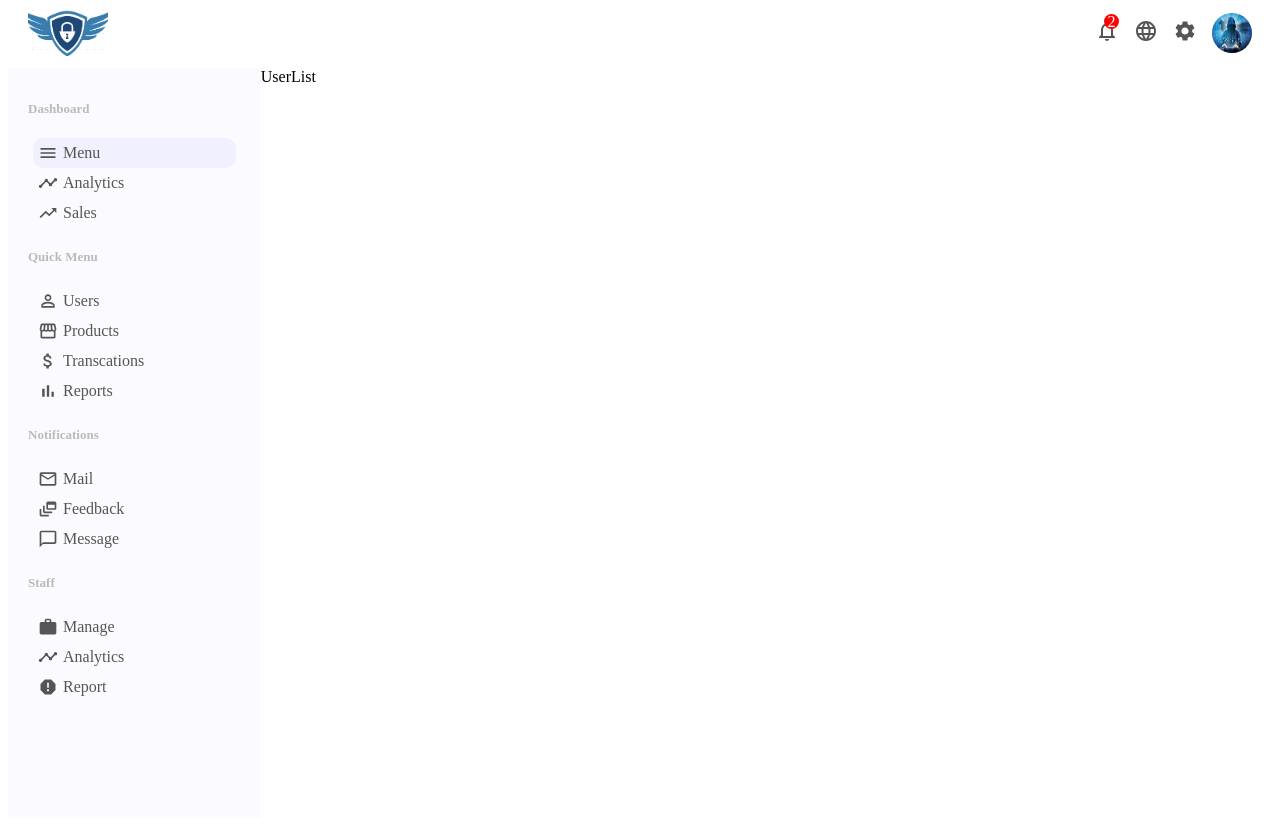
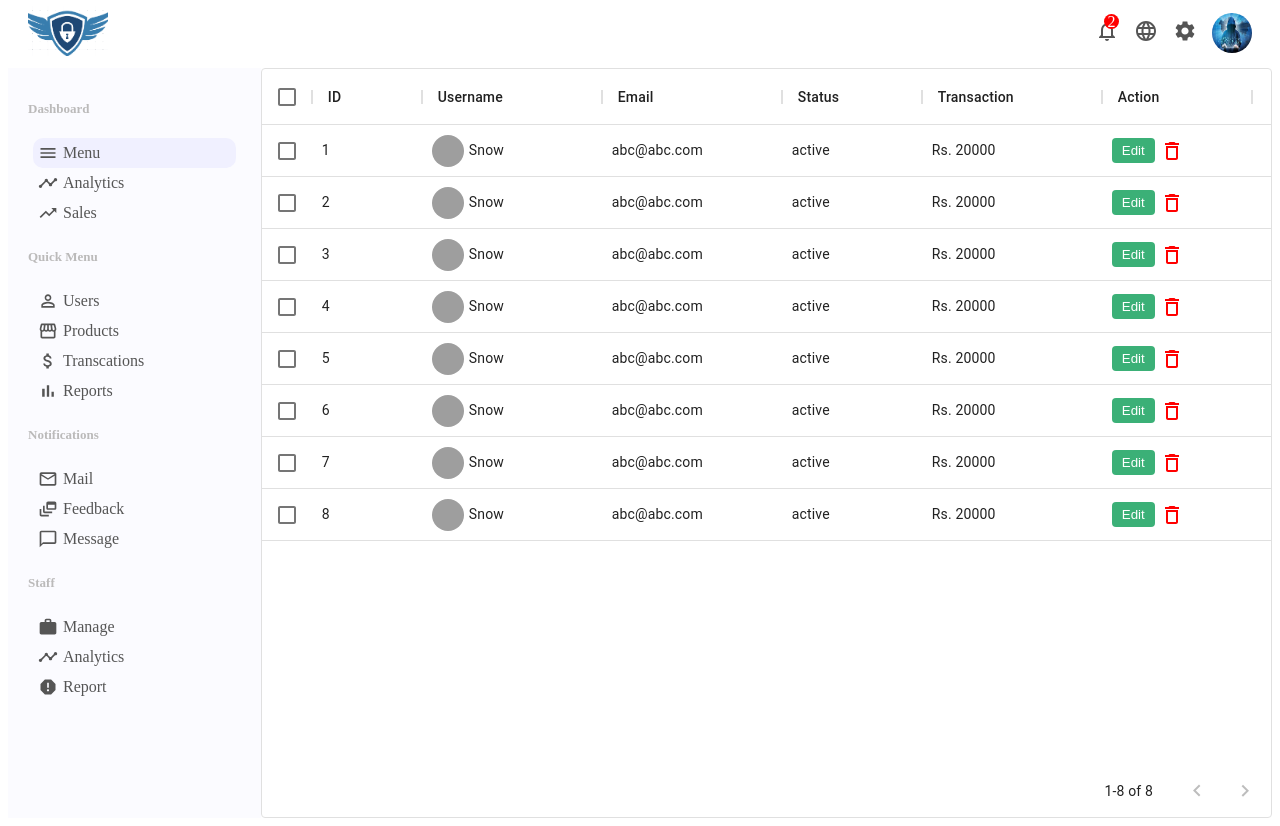
Before and after one commit to anuj26298/mui, a React (Create React App) app: page /users in a window 1280 px wide. Built offline with nearby package versions, Linux system fonts and the light colour scheme; grey boxes are pictures that could not be loaded.

Commit message:
Added Users List

```diff
--- a/src/components/pages/userlist/UserList.css
+++ b/src/components/pages/userlist/UserList.css
@@ -1,3 +1,18 @@
 .userList {
     flex: 4;
 }
+
+.userListEdit {
+    border: none;
+    border-radius: 4px;
+    padding: 5px 10px;
+    background-color: #3bb077;
+    color: white;
+    cursor: pointer;
+    margin-right: 5px;
+}
+
+.userListDelete {
+    cursor: pointer;
+    color: red;
+}
--- a/src/components/pages/userlist/UserList.jsx
+++ b/src/components/pages/userlist/UserList.jsx
@@ -1,8 +1,78 @@
-import React from 'react'
+import React, { useState } from 'react'
 import './UserList.css'
+import { DataGrid } from '@material-ui/data-grid'
+import { rows } from '../../../mockData/tableData'
+import { DeleteOutline } from "@material-ui/icons";
+import { Link } from 'react-router-dom';
 
 export default function UserList() {
-  return (
-    <div className='userList'>UserList</div>
-  )
+
+    const [data,setData] = useState(rows);
+
+    const handleDelete = (id) => {
+        setData(data.filter(item => item.id !== id))
+    }
+
+    const columns = [
+        { field: 'id', headerName: 'ID', width: 110 },
+        {
+            field: 'user',
+            headerName: 'Username',
+            width: 180,
+            // editable: true,
+            renderCell: (params) => {
+                return (
+                    <div style={{"display":"flex", "alignItems":"center"}}>
+                        <img src={params.row.avatar} style={{"height":"32px", "width":"32px", "borderRadius":"50%", "marginRight":"5px", "objectFit": "cover"}}/>
+                        {params.row.username}
+                    </div>
+                )
+            }
+        },
+        {
+            field: 'email',
+            headerName: 'Email',
+            width: 180,
+            // editable: true,
+        },
+        {
+            field: 'status',
+            headerName: 'Status',
+            width: 140,
+            editable: true,
+        },
+        {
+            field: 'transaction',
+            headerName: 'Transaction',
+            width: 180,
+            editable: true,
+        },
+        {
+            field:'action',
+            headerName:'Action',
+            width:150,
+            renderCell: (params) => {
+                return (
+                    <>
+                        <Link to={`/user/${params.row.id}`}>
+                            <button className="userListEdit">Edit</button>
+                        </Link>
+                        <DeleteOutline className="userListDelete" onClick={() => handleDelete(params.row.id)} />
+                    </>
+                )
+            }
+        }
+
+    ];
+    return (
+        <div className='userList'>
+            <DataGrid
+                rows={data}
+                columns={columns}
+                pageSize={10}
+                checkboxSelection
+                disableSelectionOnClick
+            />
+        </div>
+    )
 }
--- /dev/null
+++ b/src/mockData/tableData.js
@@ -0,0 +1,58 @@
+
+export const rows = [
+    {
+        id: 1, username: 'Snow',
+        avatar: 'https://encrypted-tbn0.gstatic.com/images?q=tbn:ANd9GcRGWm7kgMH1PEsycRwkyqPcPB1b2NITpD8j2g&usqp=CAU',
+        email: 'abc@abc.com',
+        status: 'active',
+        transaction: 'Rs. 20000'
+    },
+    {
+        id: 2, username: 'Snow',
+        avatar: 'https://encrypted-tbn0.gstatic.com/images?q=tbn:ANd9GcRGWm7kgMH1PEsycRwkyqPcPB1b2NITpD8j2g&usqp=CAU',
+        email: 'abc@abc.com',
+        status: 'active',
+        transaction: 'Rs. 20000'
+    },
+    {
+        id: 3, username: 'Snow',
+        avatar: 'https://encrypted-tbn0.gstatic.com/images?q=tbn:ANd9GcRGWm7kgMH1PEsycRwkyqPcPB1b2NITpD8j2g&usqp=CAU',
+        email: 'abc@abc.com',
+        status: 'active',
+        transaction: 'Rs. 20000'
+    },
+    {
+        id: 4, username: 'Snow',
+        avatar: 'https://encrypted-tbn0.gstatic.com/images?q=tbn:ANd9GcRGWm7kgMH1PEsycRwkyqPcPB1b2NITpD8j2g&usqp=CAU',
+        email: 'abc@abc.com',
+        status: 'active',
+        transaction: 'Rs. 20000'
+    },
+    {
+        id: 5, username: 'Snow',
+        avatar: 'https://encrypted-tbn0.gstatic.com/images?q=tbn:ANd9GcRGWm7kgMH1PEsycRwkyqPcPB1b2NITpD8j2g&usqp=CAU',
+        email: 'abc@abc.com',
+        status: 'active',
+        transaction: 'Rs. 20000'
+    },
+    {
+        id: 6, username: 'Snow',
+        avatar: 'https://encrypted-tbn0.gstatic.com/images?q=tbn:ANd9GcRGWm7kgMH1PEsycRwkyqPcPB1b2NITpD8j2g&usqp=CAU',
+        email: 'abc@abc.com',
+        status: 'active',
+        transaction: 'Rs. 20000'
+    },
+    {
+        id: 7, username: 'Snow',
+        avatar: 'https://encrypted-tbn0.gstatic.com/images?q=tbn:ANd9GcRGWm7kgMH1PEsycRwkyqPcPB1b2NITpD8j2g&usqp=CAU',
+        email: 'abc@abc.com',
+        status: 'active',
+        transaction: 'Rs. 20000'
+    }, {
+        id: 8, username: 'Snow',
+        avatar: 'https://encrypted-tbn0.gstatic.com/images?q=tbn:ANd9GcRGWm7kgMH1PEsycRwkyqPcPB1b2NITpD8j2g&usqp=CAU',
+        email: 'abc@abc.com',
+        status: 'active',
+        transaction: 'Rs. 20000'
+    },
+];
```
